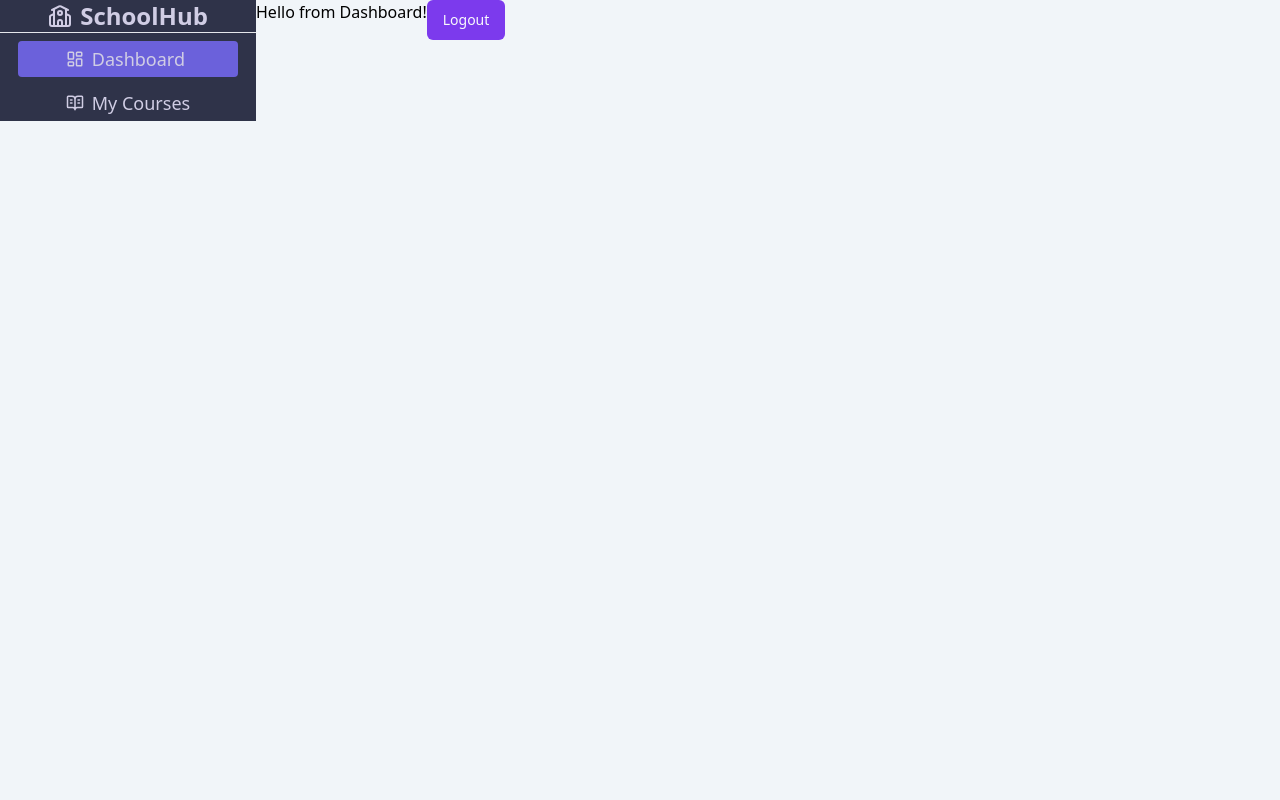
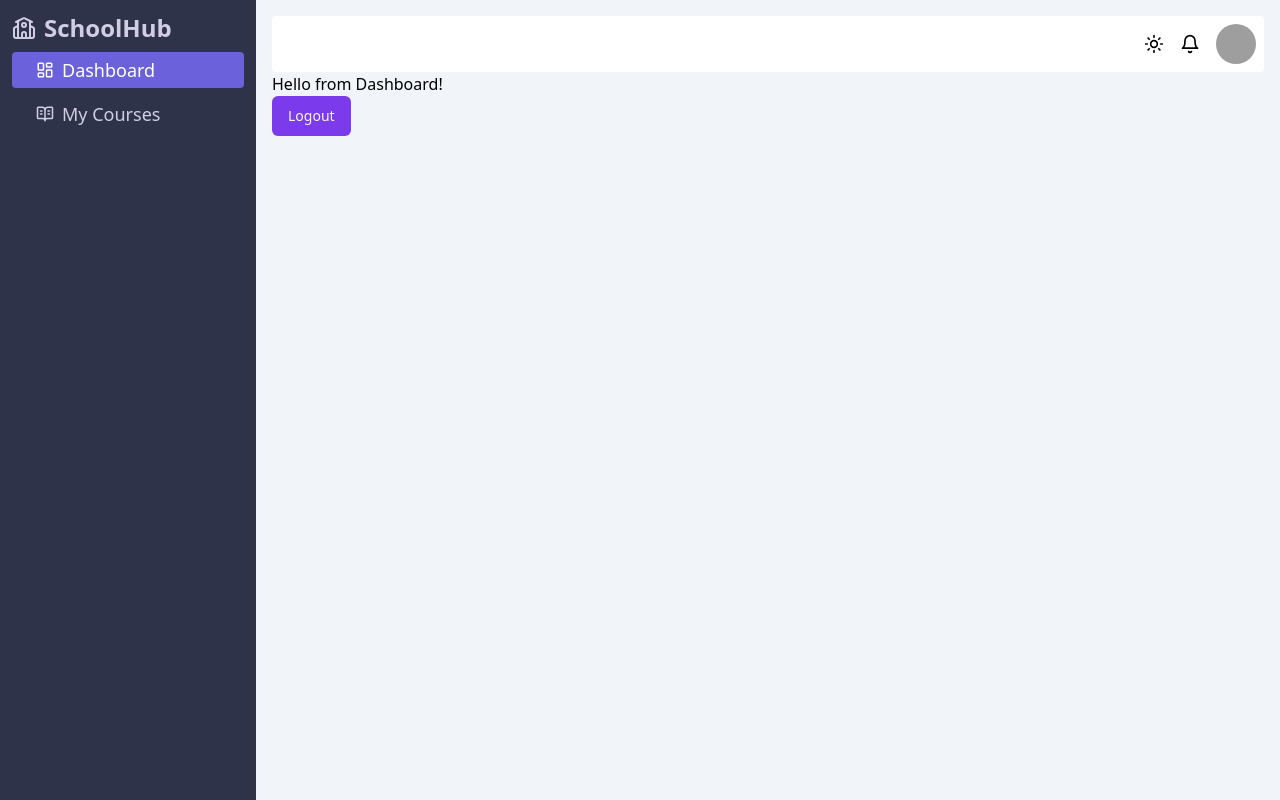
Before and after one commit to thawmisntme4081/toodle, a React (Vite) app in the folder client/: page /dashboard in a window 1280 px wide. Built offline with nearby package versions, Linux system fonts and the light colour scheme; sample sign-in values are in the browser's storage; grey boxes are pictures that could not be loaded.

Commit message:
update horizontal navbar

```diff
--- a/client/package.json
+++ b/client/package.json
@@ -12,6 +12,7 @@
   },
   "dependencies": {
     "@hookform/resolvers": "^3.9.0",
+    "@radix-ui/react-avatar": "^1.1.0",
     "@radix-ui/react-checkbox": "^1.1.1",
     "@radix-ui/react-label": "^2.1.0",
     "@radix-ui/react-separator": "^1.1.0",
--- /dev/null
+++ b/client/src/components/ui/avatar.tsx
@@ -0,0 +1,48 @@
+import * as React from "react"
+import * as AvatarPrimitive from "@radix-ui/react-avatar"
+
+import { cn } from "@/lib/utils"
+
+const Avatar = React.forwardRef<
+  React.ElementRef<typeof AvatarPrimitive.Root>,
+  React.ComponentPropsWithoutRef<typeof AvatarPrimitive.Root>
+>(({ className, ...props }, ref) => (
+  <AvatarPrimitive.Root
+    ref={ref}
+    className={cn(
+      "relative flex h-10 w-10 shrink-0 overflow-hidden rounded-full",
+      className
+    )}
+    {...props}
+  />
+))
+Avatar.displayName = AvatarPrimitive.Root.displayName
+
+const AvatarImage = React.forwardRef<
+  React.ElementRef<typeof AvatarPrimitive.Image>,
+  React.ComponentPropsWithoutRef<typeof AvatarPrimitive.Image>
+>(({ className, ...props }, ref) => (
+  <AvatarPrimitive.Image
+    ref={ref}
+    className={cn("aspect-square h-full w-full", className)}
+    {...props}
+  />
+))
+AvatarImage.displayName = AvatarPrimitive.Image.displayName
+
+const AvatarFallback = React.forwardRef<
+  React.ElementRef<typeof AvatarPrimitive.Fallback>,
+  React.ComponentPropsWithoutRef<typeof AvatarPrimitive.Fallback>
+>(({ className, ...props }, ref) => (
+  <AvatarPrimitive.Fallback
+    ref={ref}
+    className={cn(
+      "flex h-full w-full items-center justify-center rounded-full bg-muted",
+      className
+    )}
+    {...props}
+  />
+))
+AvatarFallback.displayName = AvatarPrimitive.Fallback.displayName
+
+export { Avatar, AvatarImage, AvatarFallback }
--- a/client/src/containers/Dashboard/Dashboard.tsx
+++ b/client/src/containers/Dashboard/Dashboard.tsx
@@ -3,6 +3,7 @@ import { useNavigate } from '@tanstack/react-router'
 import { Button } from '@/components/ui/button'
 import { useAuth } from '@/hooks/useAuth.hook'
 
+import HorizontalNavBar from '../Navbar/HorizontalNavBar'
 import Navbar from '../Navbar/Navbar'
 
 const Dashboard = () => {
@@ -15,10 +16,13 @@ const Dashboard = () => {
   }
 
   return (
-    <div className='flex'>
+    <div className="flex">
       <Navbar />
-      <div>Hello from Dashboard!</div>
-      <Button onClick={handleSignOut}>Logout</Button>
+      <div className='p-4 flex-1'>
+        <HorizontalNavBar />
+        <div>Hello from Dashboard!</div>
+        <Button onClick={handleSignOut}>Logout</Button>
+      </div>
     </div>
   )
 }
--- a/client/src/containers/Login/LoginForm.tsx
+++ b/client/src/containers/Login/LoginForm.tsx
@@ -49,9 +49,7 @@ const LoginForm = () => {
   return (
     <Card className="w-[500px]">
       <CardHeader>
-        <CardTitle suffix={<LucideSchool />}>
-          SchoolHub
-        </CardTitle>
+        <CardTitle suffix={<LucideSchool />}>SchoolHub</CardTitle>
         <CardDescription>
           Please sign-in to your account and start the adventure
         </CardDescription>
@@ -89,13 +87,18 @@ const LoginForm = () => {
                 </FormItem>
               )}
             />
+            <div className="flex justify-between">
               <FormItem>
                 <FormControl>
                   <Checkbox />
                 </FormControl>
                 <FormLabel>Remember me</FormLabel>
               </FormItem>
-            <Button type="submit">Submit</Button>
+              <a href="" className="text-primary">
+                Forgot password?
+              </a>
+            </div>
+            <Button type="submit">Login</Button>
           </form>
         </Form>
       </CardContent>
--- /dev/null
+++ b/client/src/containers/Navbar/HorizontalNavBar.tsx
@@ -0,0 +1,18 @@
+import { Avatar, AvatarFallback, AvatarImage } from '@/components/ui/avatar'
+import { LucideBell } from '@/icons/LucideBell'
+import { LucideSun } from '@/icons/LucideSun'
+
+const HorizontalNavBar = () => {
+  return (
+    <div className="p-2 bg-white rounded flex flex-row-reverse items-center gap-4">
+      <Avatar>
+        <AvatarImage src="https://github.com/shadcn.png" />
+        <AvatarFallback>CN</AvatarFallback>
+      </Avatar>
+      <LucideBell className='w-5 h-5'/>
+      <LucideSun className='w-5 h-5'/>
+    </div>
+  )
+}
+
+export default HorizontalNavBar
--- a/client/src/containers/Navbar/Navbar.tsx
+++ b/client/src/containers/Navbar/Navbar.tsx
@@ -1,26 +1,23 @@
 import { Link } from '@tanstack/react-router'
 import { LucideSchool } from 'lucide-react'
-
-import { Separator } from '@/components/ui/separator.tsx'
 
 import { navigation } from './navigation.tsx'
 
 const Navbar = () => {
   return (
-    <div className="flex flex-col items-center w-64 text-[#d0cde4] bg-[#2f3349]">
+    <div className="flex flex-col w-64 text-[#d0cde4] bg-[#2f3349] p-3 h-screen">
       <div className="text-2xl font-bold flex gap-2 items-center">
         <LucideSchool />
         SchoolHub
       </div>
-      <Separator />
       <nav>
         {navigation.map((item, index) => (
           <Link
             key={index}
             to={item.link}
-            className="flex gap-2 items-center mt-2 py-1 px-12
+            className="flex gap-2 items-center mt-2 py-1 px-6
             hover:bg-[#3d4056] rounded text-lg"
-            activeProps={{ className: 'bg-[#6b61db]' }}
+            activeProps={{ className: 'bg-[#6b61db] hover:bg-[#6b61db] text-[white]' }}
           >
             <span>{item.icon({})}</span>
             {item.name}
--- /dev/null
+++ b/client/src/icons/LucideBell.tsx
@@ -0,0 +1,6 @@
+import React from 'react';
+import type { SVGProps } from 'react';
+
+export function LucideBell(props: SVGProps<SVGSVGElement>) {
+	return (<svg xmlns="http://www.w3.org/2000/svg" width="1em" height="1em" viewBox="0 0 24 24" {...props}><path fill="none" stroke="currentColor" strokeLinecap="round" strokeLinejoin="round" strokeWidth={2} d="M6 8a6 6 0 0 1 12 0c0 7 3 9 3 9H3s3-2 3-9m4.3 13a1.94 1.94 0 0 0 3.4 0"></path></svg>);
+}
--- /dev/null
+++ b/client/src/icons/LucideMoon.tsx
@@ -0,0 +1,6 @@
+import React from 'react';
+import type { SVGProps } from 'react';
+
+export function LucideMoon(props: SVGProps<SVGSVGElement>) {
+	return (<svg xmlns="http://www.w3.org/2000/svg" width="1em" height="1em" viewBox="0 0 24 24" {...props}><path fill="none" stroke="currentColor" strokeLinecap="round" strokeLinejoin="round" strokeWidth={2} d="M12 3a6 6 0 0 0 9 9a9 9 0 1 1-9-9"></path></svg>);
+}
--- /dev/null
+++ b/client/src/icons/LucideSettings.tsx
@@ -0,0 +1,6 @@
+import React from 'react';
+import type { SVGProps } from 'react';
+
+export function LucideSettings(props: SVGProps<SVGSVGElement>) {
+	return (<svg xmlns="http://www.w3.org/2000/svg" width="1em" height="1em" viewBox="0 0 24 24" {...props}><g fill="none" stroke="currentColor" strokeLinecap="round" strokeLinejoin="round" strokeWidth={2}><path d="M12.22 2h-.44a2 2 0 0 0-2 2v.18a2 2 0 0 1-1 1.73l-.43.25a2 2 0 0 1-2 0l-.15-.08a2 2 0 0 0-2.73.73l-.22.38a2 2 0 0 0 .73 2.73l.15.1a2 2 0 0 1 1 1.72v.51a2 2 0 0 1-1 1.74l-.15.09a2 2 0 0 0-.73 2.73l.22.38a2 2 0 0 0 2.73.73l.15-.08a2 2 0 0 1 2 0l.43.25a2 2 0 0 1 1 1.73V20a2 2 0 0 0 2 2h.44a2 2 0 0 0 2-2v-.18a2 2 0 0 1 1-1.73l.43-.25a2 2 0 0 1 2 0l.15.08a2 2 0 0 0 2.73-.73l.22-.39a2 2 0 0 0-.73-2.73l-.15-.08a2 2 0 0 1-1-1.74v-.5a2 2 0 0 1 1-1.74l.15-.09a2 2 0 0 0 .73-2.73l-.22-.38a2 2 0 0 0-2.73-.73l-.15.08a2 2 0 0 1-2 0l-.43-.25a2 2 0 0 1-1-1.73V4a2 2 0 0 0-2-2"></path><circle cx={12} cy={12} r={3}></circle></g></svg>);
+}
--- /dev/null
+++ b/client/src/icons/LucideSun.tsx
@@ -0,0 +1,6 @@
+import React from 'react';
+import type { SVGProps } from 'react';
+
+export function LucideSun(props: SVGProps<SVGSVGElement>) {
+	return (<svg xmlns="http://www.w3.org/2000/svg" width="1em" height="1em" viewBox="0 0 24 24" {...props}><g fill="none" stroke="currentColor" strokeLinecap="round" strokeLinejoin="round" strokeWidth={2}><circle cx={12} cy={12} r={4}></circle><path d="M12 2v2m0 16v2M4.93 4.93l1.41 1.41m11.32 11.32l1.41 1.41M2 12h2m16 0h2M6.34 17.66l-1.41 1.41M19.07 4.93l-1.41 1.41"></path></g></svg>);
+}
```
Also changed, not shown: 1 other file (tests, documents, lock files or other folders). Lines whose indentation alone changed are shown as unchanged.
